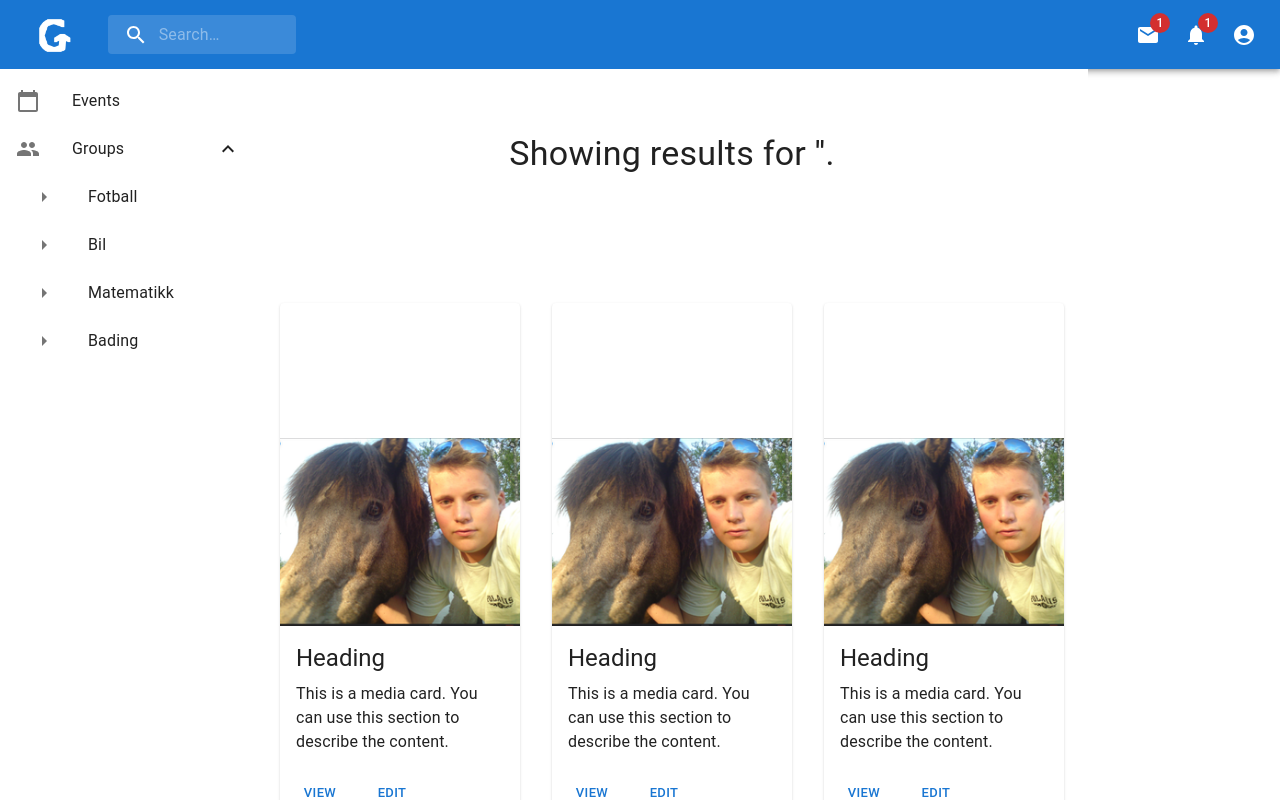
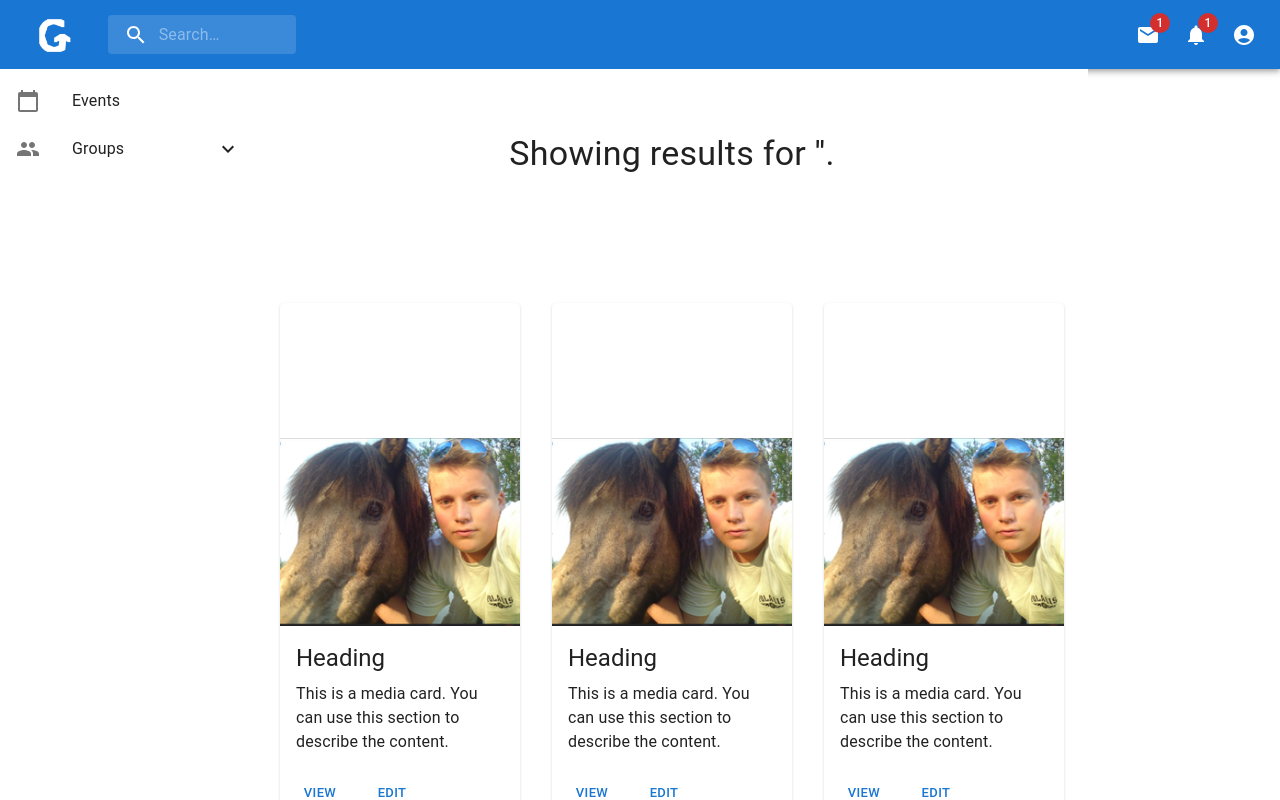
Before and after one commit to FridaK-sys/GroupUp, a React (Create React App) app: page /homepage/search in a window 1280 px wide. Shown: the top 800 px of the page. Built offline with nearby package versions, Linux system fonts and the light colour scheme.

Commit message:
passes groupprop to grouppage

```diff
--- a/src/components/Grouppage.js
+++ b/src/components/Grouppage.js
@@ -9,6 +9,10 @@ import MenuList from './HomePageList'
 import GroupImage from "../images/hest.png";
 import ReactRoundedImage from "react-rounded-image";
 import EditGroupInfo from "./EditGroupInfo";
+import { useLocation } from 'react-router-dom';
+import { useState } from 'react';
+import { useNavigate } from 'react-router-dom';
+
 
 function Copyright() {
   return (
@@ -25,38 +29,60 @@ function Copyright() {
 
 const theme = createTheme();
 
-export default function Grouppage() {
+const groups = ["Fotball", "Bil", "Matematikk", "Ridning"];
+const membernums = ['23', '21', '3', '1044'];
+const interests = ['spille fotball', 'skru bil', 'regne', 'Ri hest, ponny eller annet'];
 
+
+export default function Grouppage(props) {
+  let navigate = useNavigate();
+
+  const [groupID, setGroupID] = useState(null);
+
+  const getID = () => {
+    let path = window.location.pathname;
+    let id = path.split('/')[path.split('/').length - 1];
+    return id;
+  }
+  React.useEffect(() => {
+    setGroupID(getID());
+  }, [])
+
+  React.useEffect(() => {
+    setGroupID(getID());
+  }, [navigate])
+
+  const location = useLocation();
   return (
     <ThemeProvider theme={theme}>
       <CssBaseline />
       <Box sx={{ flexGrow: 1 }}>
         <AppBar></AppBar>
       </Box>
-      <main style={{ display: 'flex' }}>
+      <MenuList />
+      <Box style={{ display: 'flex', position: 'relative', left: '25vw'}}>
         {/* Hero unit */}
-        <MenuList />
-				<form className="userInfoLabels" style={{position: 'relative', left: '20vw'}}>
-        <h1> Ridning </h1>
         <div className="pic-container">
           <ReactRoundedImage image={GroupImage} id="profilepic" />
         </div>
 
         <Typography id="labels">
-          User name : @{'Ridegruppa'} {"\n"}{" "}
+          @{groups[groupID]} {"\n"}{" "}
         </Typography>
         <Typography id="labels">
-          interests : {'Ri hest, ponny, det meste.'} {"\n"}{" "}
+          Antall medlemmer: {membernums[groupID]} {"\n"}{" "}
         </Typography>
         <Typography id="labels">
-          Bio : {'Vi liker ridning'} {"\n"}
+          interesser: {interests[groupID]} {"\n"}{" "}
+        </Typography>
+        <Typography id="labels">
+          Biografi: {'Vi liker balblabla'} {"\n"}
         </Typography>
         <div className="edit-btn">
           <EditGroupInfo />
         </div>
-      </form>
 
-      </main>
+      </Box>
       {/* Footer */}
       <Box sx={{ bgcolor: 'background.paper', p: 6 }} component="footer">
         <Typography variant="h6" align="center" gutterBottom>
@@ -70,7 +96,7 @@ export default function Grouppage() {
         >
           Connecting students since 2022
         </Typography>
-        {/* <Copyright /> */}
+        {<Copyright />}
       </Box>
       {/* End footer */}
     </ThemeProvider>
--- a/src/components/HomePageList.js
+++ b/src/components/HomePageList.js
@@ -13,13 +13,13 @@ import CalendarTodayIcon from '@mui/icons-material/CalendarToday';
 import { useNavigate } from 'react-router-dom';
 
 export default function NestedList() {
-  const [open, setOpen] = React.useState(true);
+  const [open, setOpen] = React.useState(false);
 
   const handleClick = () => {
     setOpen(!open);
   };
 
-  const groups = ["Fotball", "Bil", "Matematikk", "Bading"];
+  const groups = ["Fotball", "Bil", "Matematikk", "Ridning"];
 
   let navigate = useNavigate();
 
@@ -50,11 +50,12 @@ export default function NestedList() {
       </ListItemButton>
       <Collapse in={open} timeout="auto" unmountOnExit>
         <List component="div" disablePadding>
-          {groups.map(group => {
+          {groups.map((name, index) => {
             return (
-            <ListItem button onClick={() => navigate('/homepage/grouppage')} sx={{ pl: 4 }}>
+            <ListItem button key={index} onClick={() => navigate('/homepage/grouppage/' + index)} sx={{ pl: 4 }}>
               <ListItemIcon><ArrowRightIcon /></ListItemIcon>
-              <ListItemText primary={group} />
+              <ListItemText primary={name} />
+              {console.log(index)}
             </ListItem>)
           })}
         </List>
--- a/src/components/Homepage.js
+++ b/src/components/Homepage.js
@@ -34,9 +34,8 @@ const theme = createTheme();
 
 const groupImage = require('./../images/hest.png');
 
+export default function Homepage() {
 
-
-export default function Homepage() {
 
 
   return (
```
